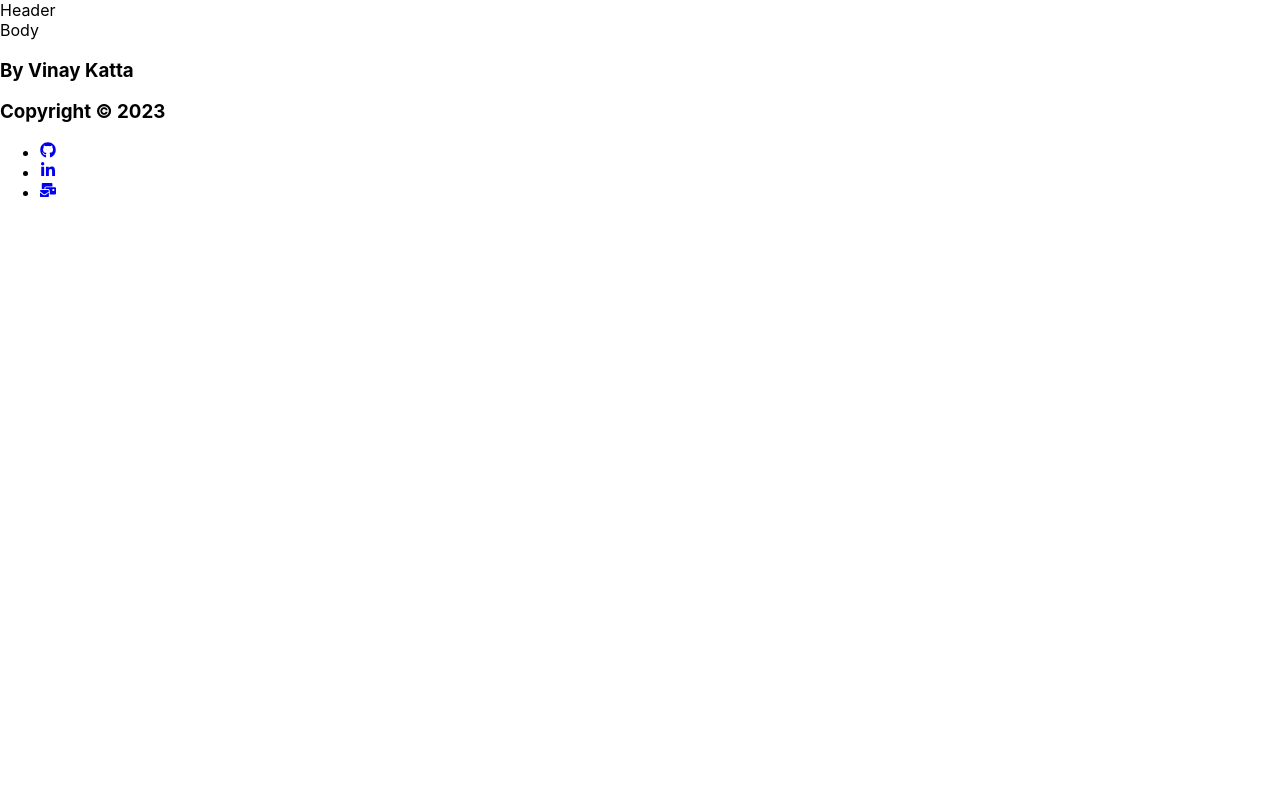
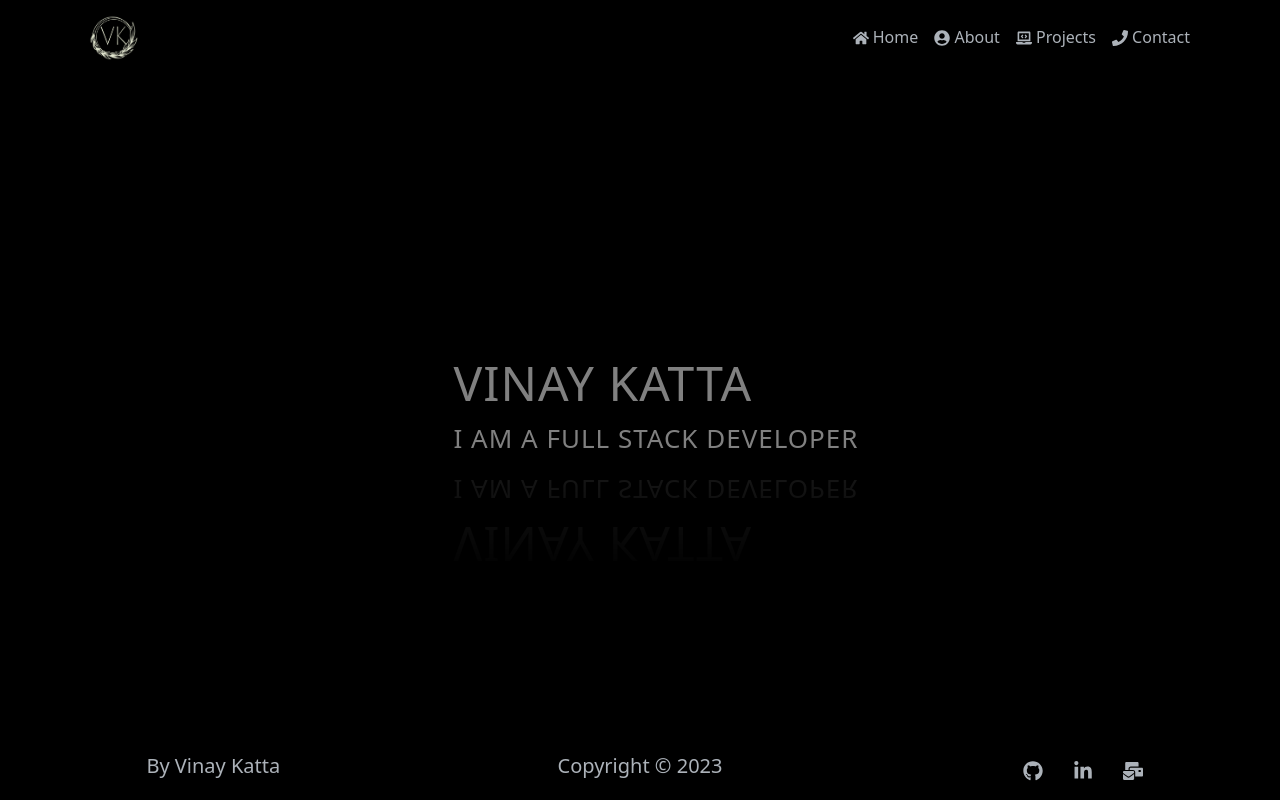
Before and after one commit to vkatta316/my-website, a React (Create React App) app: page / in a window 1280 px wide. Built offline with nearby package versions, Linux system fonts and the light colour scheme.

Commit message:
Add Home page setup with routes for rest of pages

```diff
--- a/package.json
+++ b/package.json
@@ -6,6 +6,7 @@
     "@testing-library/jest-dom": "^5.17.0",
     "@testing-library/react": "^13.4.0",
     "@testing-library/user-event": "^13.5.0",
+    "bootstrap": "^5.3.2",
     "react": "^18.2.0",
     "react-bootstrap": "^2.9.1",
     "react-dom": "^18.2.0",
--- /dev/null
+++ b/src/components/body/About.jsx
@@ -0,0 +1,9 @@
+import React from 'react'
+
+function About() {
+  return (
+    <div>About</div>
+  )
+}
+
+export default About
--- a/src/components/body/Body.jsx
+++ b/src/components/body/Body.jsx
@@ -1,8 +1,19 @@
 import React from 'react'
+import { Route, Routes } from 'react-router-dom'
+import Home from './Home'
+import About from './About'
+import Contact from './Contact'
+import Projects from './Projects'
 
 function Body() {
   return (
-    <div>Body</div>
+    <Routes>
+      <Route path='/' element={<Home />} />
+      <Route path='/about' element={<About />} />
+      <Route path='/projects' element={<Projects />} />
+      <Route path='/contact' element={<Contact />} />
+    </Routes>
+
   )
 }
 
--- /dev/null
+++ b/src/components/body/Contact.jsx
@@ -0,0 +1,9 @@
+import React from 'react'
+
+function Contact() {
+  return (
+    <div>Contact</div>
+  )
+}
+
+export default Contact
--- /dev/null
+++ b/src/components/body/Home.jsx
@@ -0,0 +1,23 @@
+import React from 'react'
+
+
+function Home() {
+  document.title = "Home"
+
+  return (
+    <section className='flex1 landing' >
+      <div className="textContainer waviy">
+        <h1 className='name'>
+          Vinay Katta
+        </h1>
+
+        <p className="description">
+          I am a Full stack developer
+        </p>
+      </div>
+
+    </section>
+  )
+}
+
+export default Home
--- /dev/null
+++ b/src/components/body/Projects.jsx
@@ -0,0 +1,9 @@
+import React from 'react'
+
+function Projects() {
+  return (
+    <div>Projects</div>
+  )
+}
+
+export default Projects
--- a/src/components/header/Header.jsx
+++ b/src/components/header/Header.jsx
@@ -1,9 +1,13 @@
 import React from 'react'
+import Navigation from './Navigation'
 
 function Header() {
   return (
-    <div>Header</div>
-  )
+    <div>
+        <Navigation />
+    </div>
+
+    )
 }
 
 export default Header
--- a/src/index.css
+++ b/src/index.css
@@ -25,3 +25,109 @@ code {
   flex-direction: column;
   height: 100vh;
 }
+
+.navbar, .color-nav, .black{
+  background-color:  #000;
+}
+
+.navLogo {
+  height: 3rem;
+}
+
+
+/* --------- */
+/* Home Page */
+/* --------- */
+
+.landing .name {
+  font-size: 48px;
+}
+
+.landing .description {
+  font-size: 26px;
+}
+
+.flex1 {
+  flex: 1;
+}
+
+.textContainer {
+  display: flex;
+  flex-direction: column;
+  letter-spacing: 1px;
+  padding-left: 2rem;
+  z-index: 1;
+  color: #808080;
+  text-shadow: 1px 1px 3px #000;
+}
+
+.landing {
+  display: flex;
+  justify-content: center;
+  align-items: center;
+  background-color: #000;
+}
+
+
+.waviy {
+  position: relative;
+  -webkit-box-reflect: below -20px linear-gradient(transparent, rgba(0, 0, 0, .2));
+  font-size: 60px;
+}
+
+
+.waviy h1,
+.description {
+  position: relative;
+  display: inline-block;
+  color: #808080;
+  text-transform: uppercase;
+  animation: waviy 1s infinite;
+  animation-delay: calc(.1s * var(--i));
+}
+
+@keyframes waviy {
+
+  0%,
+  40%,
+  100% {
+    transform: translateY(0)
+  }
+
+  20% {
+    transform: translateY(-20px)
+  }
+}
+
+
+/* --------- */
+/* Footer */
+/* --------- */
+.footer {
+  background-color: #212529;
+  bottom: 0 !important;
+  padding-top: 14px !important;
+  padding-bottom: 8px !important;
+  margin-top: auto;
+  position: fixed;
+}
+
+.footer-copyright {
+  text-align: center !important;
+}
+
+.footer-body {
+  z-index: 1;
+  text-align: center !important;
+}
+
+.footerText {
+  font-size: 1.25rem;
+  color: #acb2b9;
+}
+
+.social-icons {
+  display: inline-block !important;
+  padding-right: 15px;
+  padding-left: 15px;
+}
--- a/src/index.js
+++ b/src/index.js
@@ -3,6 +3,7 @@ import ReactDOM from 'react-dom/client';
 import './index.css';
 import App from './App';
 import reportWebVitals from './reportWebVitals';
+import 'bootstrap/dist/css/bootstrap.min.css';
 
 const root = ReactDOM.createRoot(document.getElementById('root'));
 root.render(
```
Also changed, not shown: 1 other file (tests, documents, lock files or other folders).
